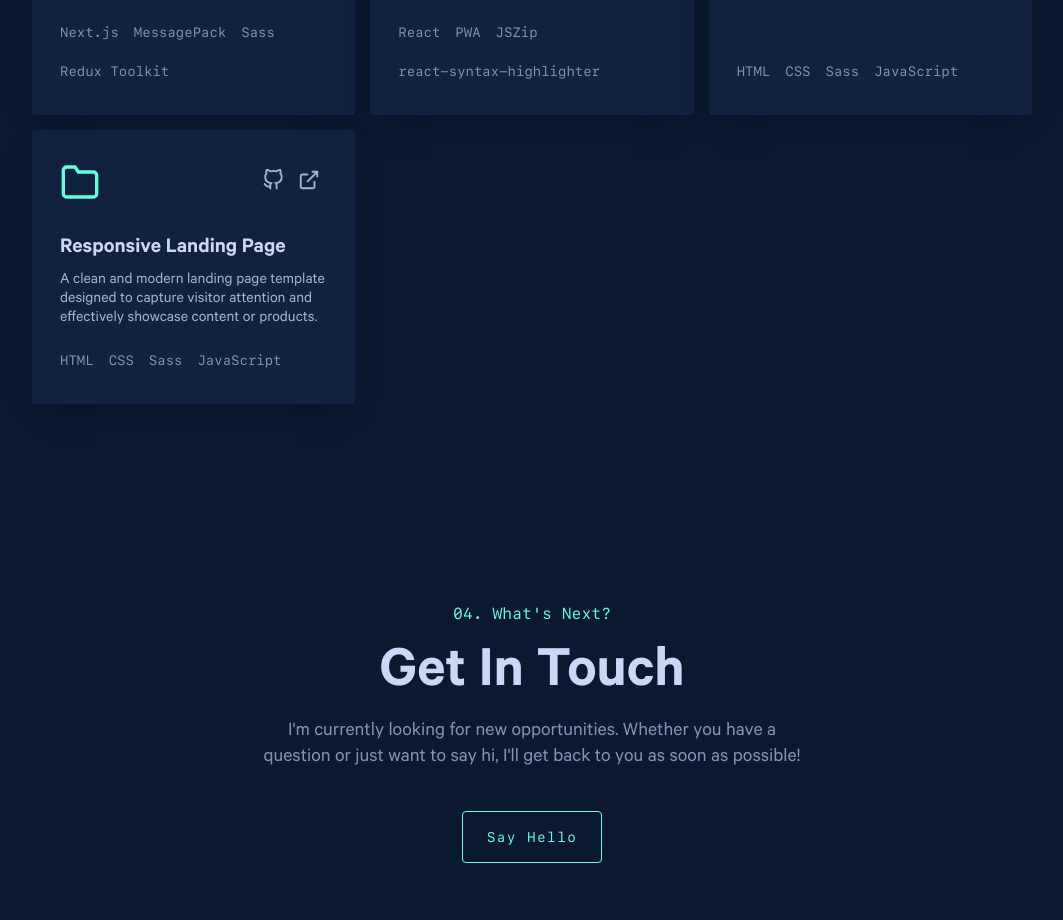
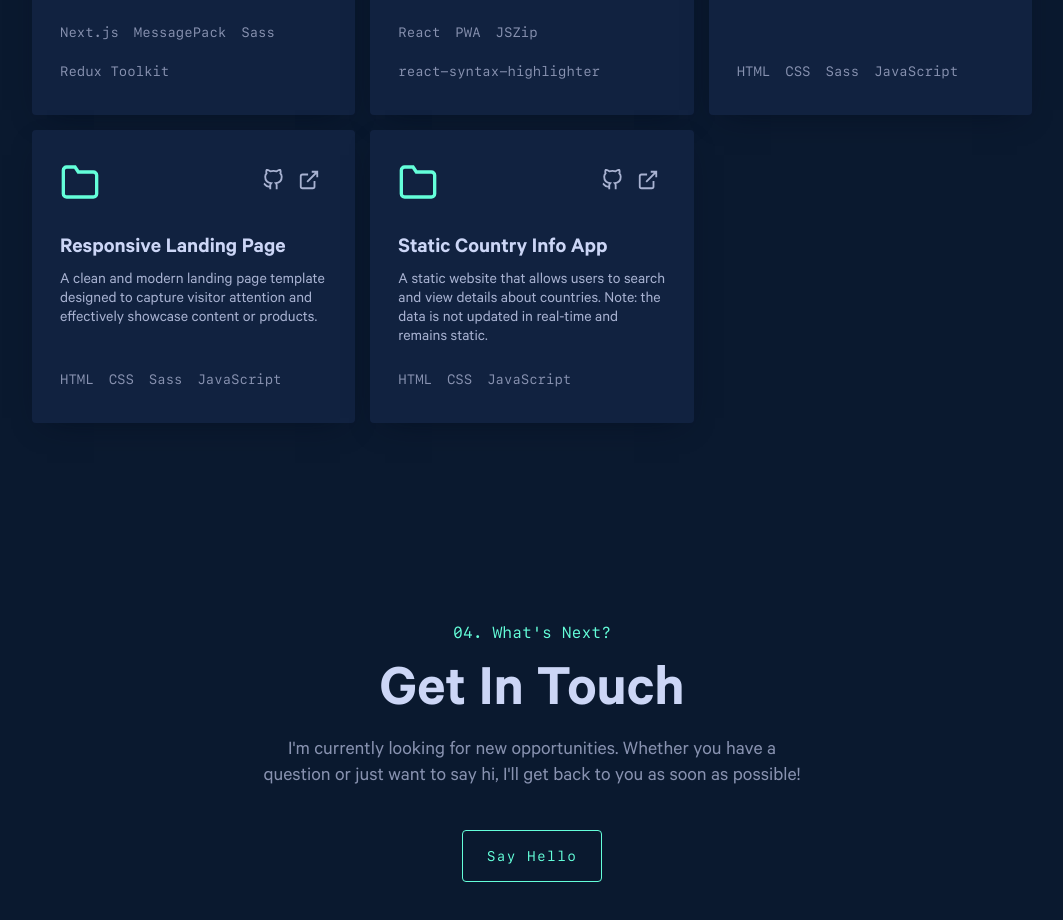
Before and after one commit to Moamal-2000/moamal-alaa, a Next.js app: page / in a window 1280 px wide. Shown: the part 3300-4220 px from the top of the page, without its empty margins (108-1171 px from the left). Built offline with nearby package versions, Linux system fonts and the light colour scheme.

Commit message:
update: add 'Static Country Info App' to worthy projects section

```diff
--- a/src/data/otherProjects.js
+++ b/src/data/otherProjects.js
@@ -39,4 +39,14 @@ export const OTHER_PROJECTS_DATA = [
     technologies: ["HTML", "CSS", "Sass", "JavaScript"],
     id: 4,
   },
+  {
+    title: "Static Country Info App",
+    description:
+      "A static website that allows users to search and view details about countries. Note: the data is not updated in real-time and remains static.",
+    year: "2023",
+    liveUrl: "https://moamal-2000.github.io/rest-api-countries",
+    repoUrl: "https://github.com/Moamal-2000/rest-api-countries",
+    technologies: ["HTML", "CSS", "JavaScript"],
+    id: 5,
+  },
 ];
```
